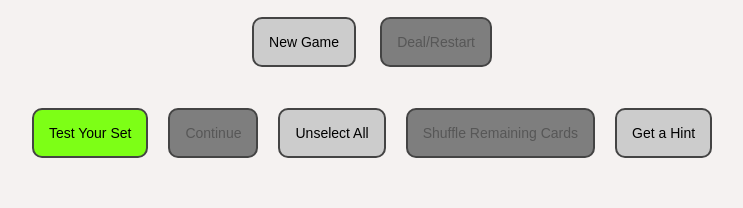
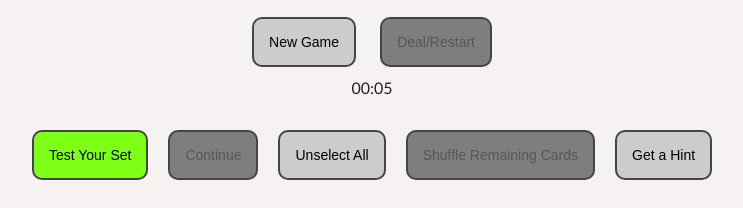
Before and after one commit to kipleywinn/game-of-set, a plain HTML site: page index.html in a window 1280 px wide. Shown: the part 69-277 px from the top of the page, without its empty margins (268-1011 px from the left). Drawn offline with Linux system fonts and the light colour scheme.

Commit message:
added initial timer script

```diff
--- a/index.html
+++ b/index.html
@@ -51,6 +51,7 @@
   <div id="container0">
     <button id="newGame">New Game</button>
     <button id="dealRestart" disabled>Deal/Restart</button>
+    <div id="gameTimer"></div>
   </div>
   <div id="multiplayerControls" class="hidden">
     <div id="playerNamesForm">
--- a/js/app.js
+++ b/js/app.js
@@ -591,8 +591,27 @@ function newGame() {
 }
 
 
+/////// NEW TIMER FUNCTION
+let startTime = Math.floor(Date.now() / 1000); //Get the starting time (right now) in seconds
+localStorage.setItem("startTime", startTime); // Store it if I want to restart the timer on the next page
 
+function startTimeCounter() {
+  let now = Math.floor(Date.now() / 1000); // get the time now
+  let diff = now - startTime; // diff in seconds between now and start
+  let m = Math.floor(diff / 60); // get minutes value (quotient of diff)
+  let s = Math.floor(diff % 60); // get seconds value (remainder of diff)
+  m = checkTime(m); // add a leading zero if it's single digit
+  s = checkTime(s); // add a leading zero if it's single digit
+  document.getElementById("gameTimer").innerHTML = `${m}:${s}`; // update the element where the timer will appear
+  let t = setTimeout(startTimeCounter, 1000); // set a timeout to update the timer
+}
 
+function checkTime(i) {
+  if (i < 10) { i = `0${i}`};  // add zero in front of numbers < 10
+  return i;
+}
+
+startTimeCounter();
 
 
 
```
